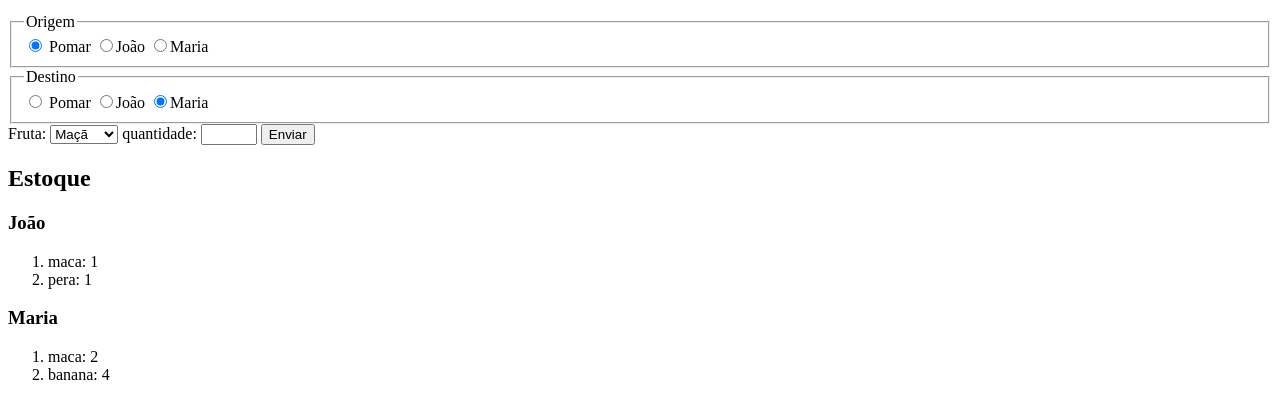
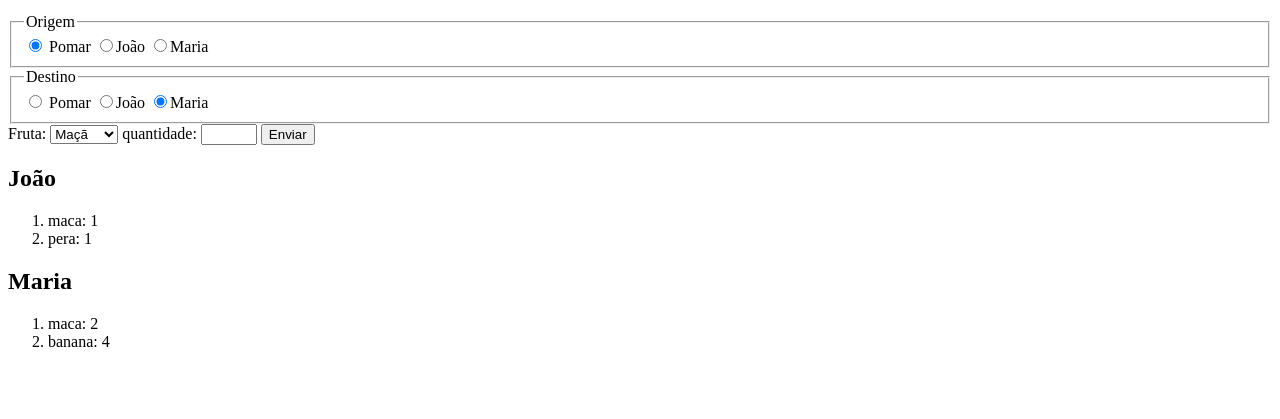
Before and after one commit to ufjf-dcc202/ufjf-dcc202-2023-3-a-atv12-DiegoSMazzoni, a website with bundled scripts: page index.html in a window 1280 px wide. Shown: the part 101-520 px from the top of the page. Built offline with nearby package versions, Linux system fonts and the light colour scheme.

Commit message:
cria seção para saida

```diff
--- a/index.html
+++ b/index.html
@@ -49,11 +49,10 @@
                 <button type="submit">Enviar</button>
             </form>
         </section>
-        <section>
-            <h2>Estoque</h2>
-            <h3>João</h3>
+        <section id="saida">
+            <h2>João</h2>
             <ol id="olJoao"></ol>
-            <h3>Maria</h3>
+            <h2>Maria</h2>
             <ol id="olMaria"></ol>
         </section>
     </main>
```
